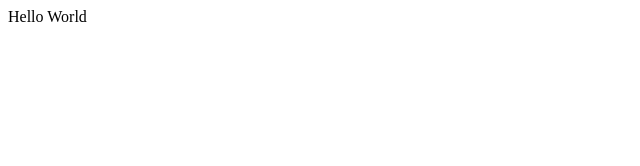
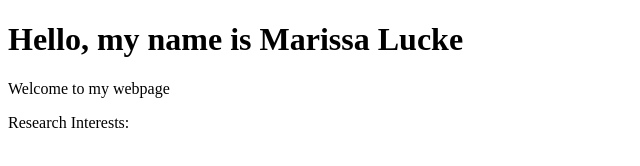
Before and after one commit to mjlncrew3115-png/mjlncrew3115-png.github.io, a plain HTML site: page index.html in a window 1280 px wide. Shown: the whole page, without its empty margins (0-640 px from the left). Drawn offline with Linux system fonts and the light colour scheme.

Commit message:
Changed title, added heading, and added paragraphs

```diff
--- a/index.html
+++ b/index.html
@@ -1,9 +1,11 @@
 <!doctype html>
 <html>
 <head>
-  <title>Hello World Title!</title>
+  <title>Marissa Lucke</title>
 </head>
 <body>
-  Hello World
+  <h1>Hello, my name is Marissa Lucke</h1>
+  <p>Welcome to my webpage</p>
+  <p>Research Interests:</p>
 </body>
 </html>
```
